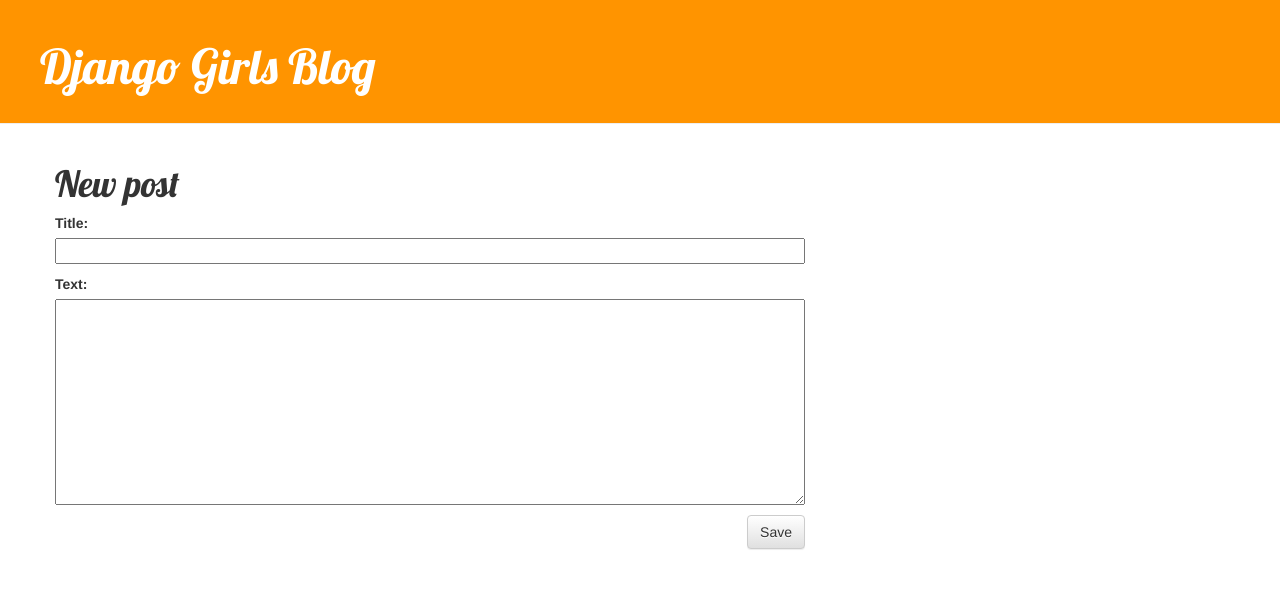
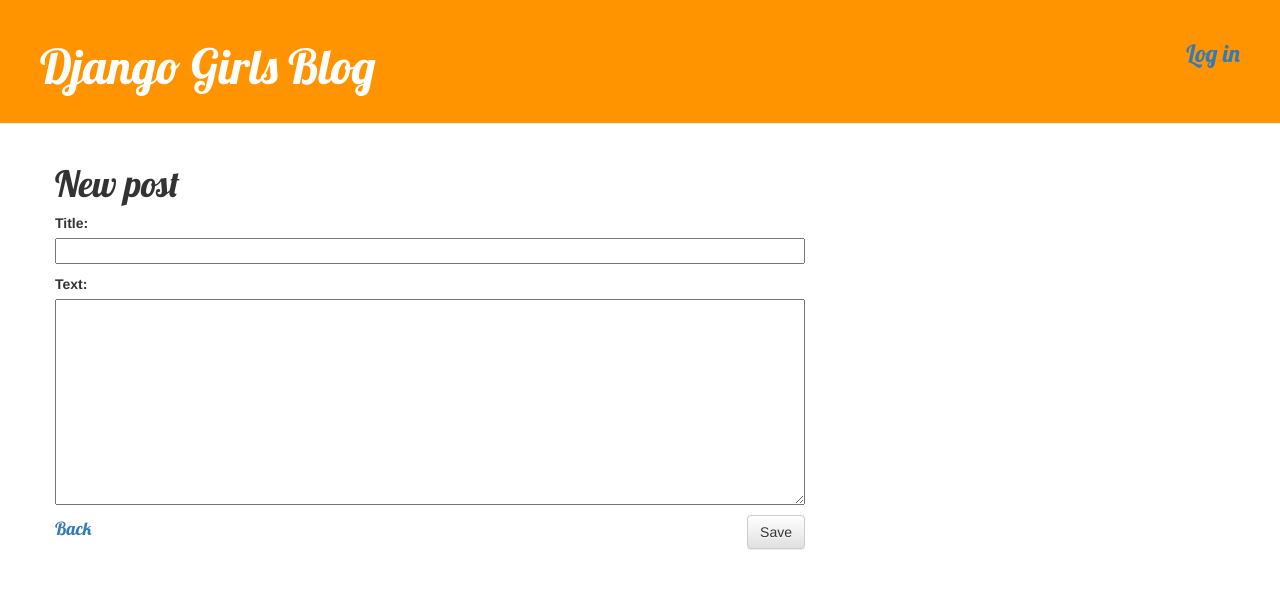
Before and after one commit to NdagiStanley/django_girls_complete, a Django app: page /post/new in a window 1280 px wide. Shown: the top 589 px of the page. Run offline with Django 3.2, Linux system fonts and the light colour scheme; some libraries are stand-ins or nearby versions.

Commit message:
Add Login/Logout links on page header, Back links on edit and detail pages

```diff
--- a/blog/templates/blog/base.html
+++ b/blog/templates/blog/base.html
@@ -9,9 +9,16 @@
     </head>
     <body>
         <div class="page-header">
+            <div class="top-menu" style="float:right">
+            {% if user.is_authenticated %}
+                <h3> {{ request.user }} | <a href="/admin/logout?next=/">Log out</a> </h3>
+            {% else %}
+                <h3> <a href="/admin/login/?next=/">Log in</a> </h3>
+            {% endif %}
             {% if user.is_authenticated %}
                 <a href="{% url 'post_new' %}" class="top-menu"><span class="glyphicon glyphicon-plus"></span></a>
             {% endif %}
+            </div>
             <h1><a href="/">Django Girls Blog</a></h1>
         </div>
         <div class="content container">
--- a/blog/templates/blog/post_detail.html
+++ b/blog/templates/blog/post_detail.html
@@ -13,4 +13,7 @@
         <h1>{{ post.title }}</h1>
         <p>{{ post.text|linebreaksbr }}</p>
     </div>
+    <div>
+        <h4><a href="/">Back</a></h4>
+    </div>
 {% endblock %}
--- a/blog/templates/blog/post_edit.html
+++ b/blog/templates/blog/post_edit.html
@@ -6,4 +6,7 @@
         {{ form.as_p }}
         <button type="submit" class="save btn btn-default">Save</button>
     </form>
+    <div>
+        <h4><a href="/">Back</a></h4>
+    </div>
 {% endblock %}
```
